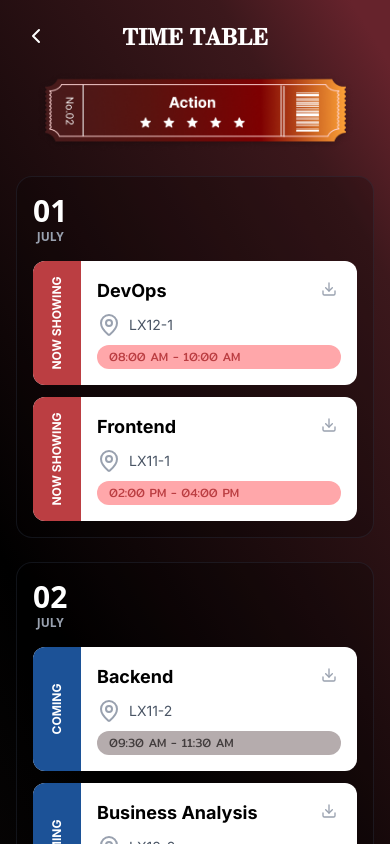
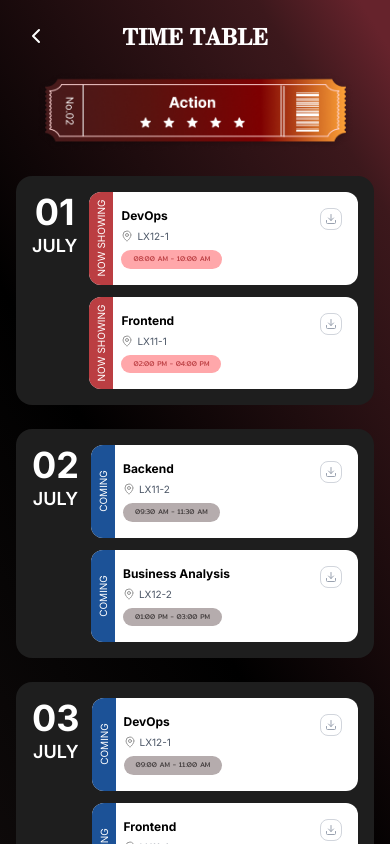
Before and after one commit to SAMOSIT-Dev/it31-starterpack-2025, a React (Vite) app in the folder client/: page /course/schedule/action in a window 390 px wide. Shown: the top 844 px of the page. Built offline with nearby package versions, Linux system fonts and the light colour scheme; a web font is replaced by a local one.

Commit message:
fix schedule mobile UI

```diff
--- a/client/src/api/axiosInstant.js
+++ b/client/src/api/axiosInstant.js
@@ -7,8 +7,10 @@ const baseURL =
     ? import.meta.env.VITE_API_BASE_URL_DEV
     : import.meta.env.VITE_API_BASE_URL_PROD;
 
+const actual =  "http://it31-starterpack.sit.kmutt.ac.th/samosit/it31starterpack "
+
 const axiosInstance = axios.create({
-  baseURL,
+  actual,
   timeout: 10000,
   headers: {
     'Content-Type': 'application/json',
--- a/client/src/components/schedule/DayScheduleMobile.jsx
+++ b/client/src/components/schedule/DayScheduleMobile.jsx
@@ -3,19 +3,19 @@ import SessionCard from './SessionCard';
 
 const DayScheduleMobile = ({ daySchedule }) => {
   return (
-    <div className="bg-black/20 rounded-2xl p-4 border border-gray-700/30">
+    <div className="bg-[#1E1E1E] border-[#3D3838] rounded-2xl p-4 flex items-start gap-3 w-full">
       {/* Day Header */}
       <div className="flex items-center gap-3 mb-4">
         <div className="flex flex-col items-center">
-          <div className="text-3xl md:text-4xl font-bold">{daySchedule.date}</div>
-          <div className="text-xs md:text-sm text-gray-400 font-semibold">
+          <div className="text-4xl md:text-5xl font-bold font-inter">{daySchedule.date}</div>
+          <div className="text-lg md:text-xl font-semibold font-inter">
             JULY
           </div>
         </div>
       </div>
 
       {/* Sessions */}
-      <div className="space-y-3">
+      <div className="space-y-3 w-full">
         {daySchedule.sessions.map((session, index) => (
           <SessionCard
             key={index}
--- a/client/src/components/schedule/SessionCard.jsx
+++ b/client/src/components/schedule/SessionCard.jsx
@@ -1,42 +1,44 @@
 // components/schedule/SessionCard.jsx
-import React from 'react';
-import { Download, MapPin } from 'lucide-react';
-
+import React from "react";
+import { Download, MapPin } from "lucide-react";
 
 const SessionCard = ({ session, isMobile = false }) => {
-  const badgeWidth = isMobile ? 'w-12 md:w-16' : 'w-16';
-  const contentMargin = isMobile ? 'ml-12 md:ml-16' : 'ml-16';
+  const badgeWidth = isMobile ? "w-6 md:w-10" : "w-10";
+  const contentMargin = isMobile ? "ml-4 md:ml-12" : "ml-12";
 
   return (
-    <div className="bg-white rounded-xl p-4 relative overflow-hidden font-inter">
-      <div className={`absolute left-0 top-0 bottom-0 ${badgeWidth} ${
-        session.type === "NOW SHOWING" ? "bg-[#BB3E42]" : "bg-[#1C5297]"
-      } flex items-center justify-center`}>
-        <span className="text-white text-xs font-bold transform -rotate-90 whitespace-nowrap">
+    <div className="p-4 relative overflow-hidden font-inter bg-white rounded-xl">
+      <div
+        className={`absolute left-0 top-0 bottom-0 ${badgeWidth} ${
+          session.type === "NOW SHOWING" ? "bg-[#BB3E42]" : "bg-[#1C5297]"
+        } flex items-center justify-center`}
+      >
+        <span className="text-white text-[10px] leading-2 md:text-xs transform -rotate-90 whitespace-nowrap">
           {session.type}
         </span>
       </div>
-
-      <div className={contentMargin}>
-        <div className="flex items-start justify-between mb-2">
-          <h3 className="text-black font-bold text-lg">
+      <div className={`${contentMargin}`}>
+        <div className="flex items-start justify-between">
+          <h3 className="text-black font-bold text-xs md:text-lg">
             {session.subject}
           </h3>
-          <button className="p-1 hover:bg-gray-100 rounded">
-            <Download className="w-4 h-4 text-gray-400" />
+          <button className="p-1 hover:bg-gray-100 rounded-[8px] border border-gray-300 flex items-center justify-center">
+            <Download className="w-3 h-3 md:w-4 md:h-4 text-gray-400" />
           </button>
         </div>
-        <div className="flex items-center gap-2 mb-2">
-          <span className="text-gray-400 text-sm"><MapPin /></span>
-          <span className="text-gray-600 text-sm">
+        <div className="flex items-center gap-1 md:gap-2 mb-2">
+          <MapPin className="w-3 h-3 md:w-4 md:h-4 text-[#969696]" />
+          <span className="text-gray-600 text-[10px] leading-2 md:text-xs">
             {session.code}
           </span>
         </div>
-        <div className={`px-3 py-1 rounded-full text-xs font-mitr border-red-400 ${
-          session.type === "NOW SHOWING"
-            ? "bg-[#FFA7AA] text-[#BB3E42]"
-            : "bg-[#B5ACAD] text-[#1F1C1CC3]"
-        }`}>
+        <div
+          className={`px-3 py-1 rounded-full text-[7px] md:text-xs font-mitr border-red-400 max-w-max ${
+            session.type === "NOW SHOWING"
+              ? "bg-[#FFA7AA] text-[#BB3E42]"
+              : "bg-[#B5ACAD] text-[#1F1C1CC3]"
+          }`}
+        >
           {session.time}
         </div>
       </div>
--- a/client/src/pages/course/schedules/[house-id]/page.jsx
+++ b/client/src/pages/course/schedules/[house-id]/page.jsx
@@ -40,10 +40,10 @@ const HouseSchedulePage = () => {
 
 
         {/* Desktop Schedule */}
-        <div className="hidden lg:block">
+        <div className="hidden sm:block">
           <div className="backdrop-blur-[96.8px] p-8 bg-[#1E1E1E]  border-[#3D3838] rounded-3xl border-4">
             <div className="mb-6 md:mb-8">
-              <h2 className="text-2xl md:text-3xl font-bold text-white/90 mb-2">
+              <h2 className="text-3xl font-bold text-white/90 mb-2">
                 2025 July
               </h2>
             </div>
@@ -56,7 +56,7 @@ const HouseSchedulePage = () => {
         </div>
 
         {/* Mobile & Tablet Schedule */}
-        <div className="lg:hidden space-y-6">
+        <div className="sm:hidden space-y-6">
           {houseData.schedule.map((daySchedule, dayIndex) => (
             <DayScheduleMobile key={dayIndex} daySchedule={daySchedule} />
           ))}
```
